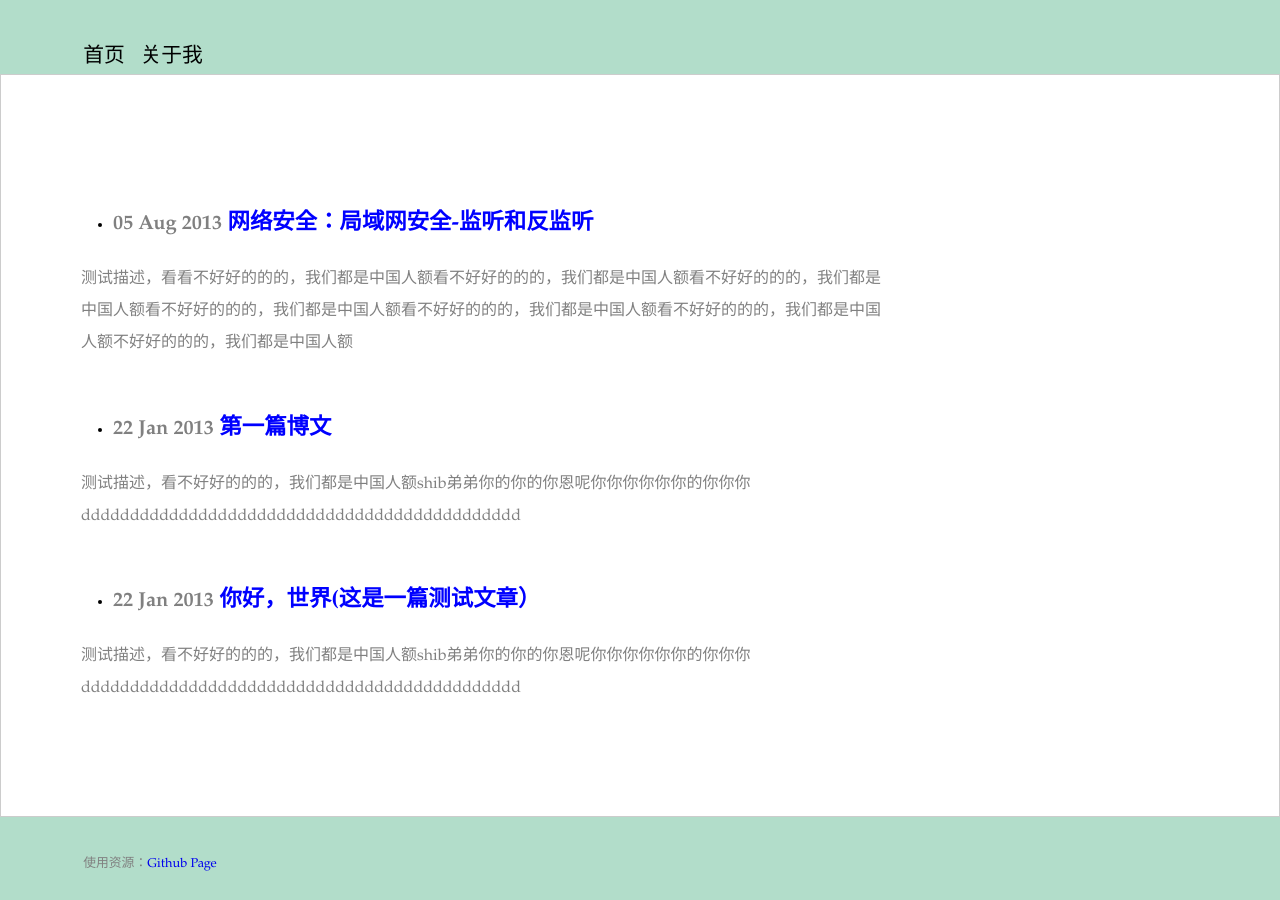
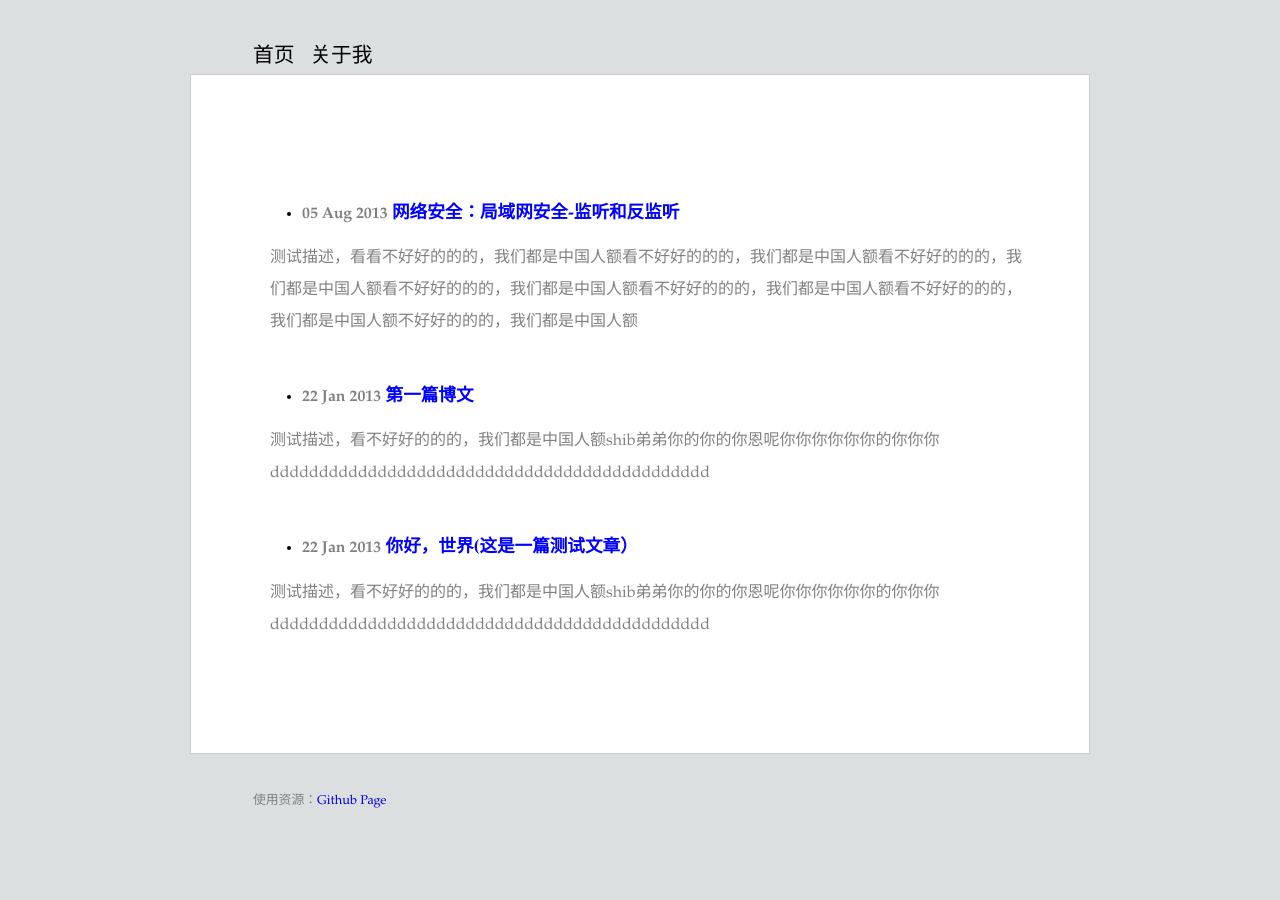
Before and after one commit to jsjwolf/pages, a Jekyll site: the page built from index.html, in a window 1280 px wide. Built offline with Jekyll 4.4.1, drawn with Linux system fonts in a browser that asks for light colours; Markdown is read by kramdown in place of the engine named in the settings; comment, search, counter and statistics services are not loaded.

Commit message:
change style ref yangzhiping.com

```diff
--- a/index.html
+++ b/index.html
@@ -7,8 +7,8 @@ title: Goodbai Blog
 　　<ul>
 　　　　{% for post in site.posts %}
         {% if post.published %}
-　　　　　　<li><h2><span class="blog_title_date"> {{ post.date | date_to_string }}</span>
-                    <a href="{{ site.baseurl }}{{ post.url }}">{{ post.title }}</a></h2></li>
+　　　　　　<li><h5><span class="blog_title_date"> {{ post.date | date_to_string }}</span>
+                    <a href="{{ site.baseurl }}{{ post.url }}">{{ post.title }}</a></h5></li>
 	    <div class="bolg_desc"><p>{{ post.description }}</p></div>
 　　　　{% endif %}
 　　　　{% endfor %}
--- a/style/style.css
+++ b/style/style.css
@@ -35,20 +35,18 @@ body {
 	line-height: 200%;
         font-size:100%;
 	font-family: Palatino, georgia, "times new roman", "宋体";
-	background-color: rgb(178, 221, 202);
+	background-color: rgb(219, 223, 224);
 }
 /**page 页面包含header/main/footer*/
 #page{
-/*
-	width: 800px;
-*/
+	width: 900px;
 	margin-left: auto;
 	margin-right: auto;
 }
 #header{
 	margin-top: 2em;
 	font-size:1.3em;
-	padding-left: 6.5%;
+	padding-left: 7%;
 }
 
 #header a:hover {
@@ -75,7 +73,7 @@ body {
 #main {
 	background-color: #FFFFFF;
 	border: 1px solid #CCCCCC;
-	padding: 2em 30% 2em 5%;
+	padding: 2em 7% 2em 7%;
 	margin: 0 0 0 0;
 /*	box-shadow: 2px 2px 10px #aaa;
 */
@@ -97,7 +95,7 @@ body {
 #footer{
 	color: gray;
 	font-size: 80%;
-	padding-left: 6.5%;
+	padding-left: 7%;
 }
 /* 其他配置 */
 #comment {
@@ -115,8 +113,23 @@ body {
 }
 
 pre {
-	margin: 0.5em auto 0.5em 0;
-	padding: 0 0.5em 0 0.5em;
+	padding: 0.5em 0 0.5em 0.5em;
 	border: 1px solid #CCCCCC;
 	line-height: 180%;
+	background-color: rgb(250, 250, 231);
+	margin: 1em auto 1em 0;
+	box-shadow: 1px 1px 6px #ccc;
 }
+
+
+
+/*backup */
+/*
+.emphnext + p:first-letter, p.emphfirst:first-letter {
+	font-size: 48px;
+	padding: 0 0.15em 0 0;
+	margin:  0.05em 0 -0.15em 0;
+	line-height: 1em;
+	float: left;
+}
+*/
```
